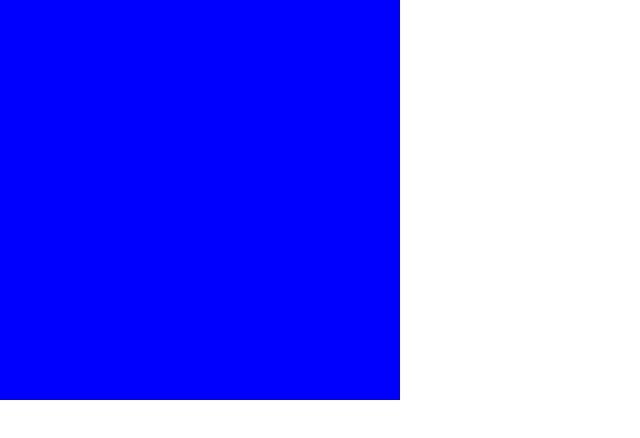
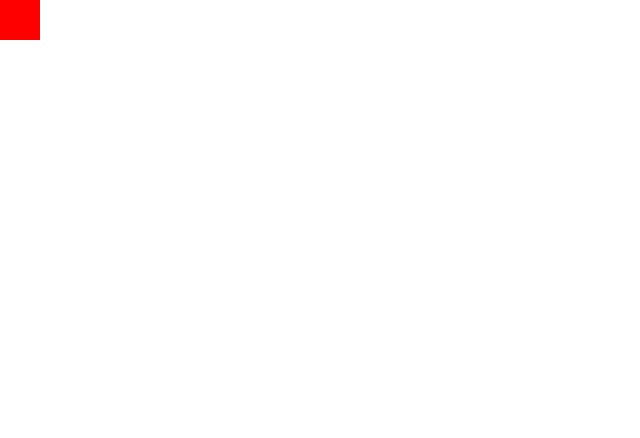
Before and after one commit to Kashifahmad22/rush, a plain HTML site: page index.html in a window 1280 px wide. Shown: the whole page, without its empty margins (0-640 px from the left). Drawn offline with Linux system fonts and the light colour scheme.

Commit message:
mouseover

```diff
--- a/index.html
+++ b/index.html
@@ -16,10 +16,14 @@
  body {
     width: 100%;
     height: 100%;
+    overflow: hidden;
+    position: relative;
  }
  #abcd{
-    width: 400px;
-    height: 400px;
+    position: absolute;
+    transition: all cubic-bezier(0.25, 0.1, 0.25, 1) 0.3s;
+    width: 40px;
+    height: 40px;
     background-color: red;
 }
 
--- a/script.js
+++ b/script.js
@@ -1,13 +1,5 @@
 let abcd = document.querySelector("#abcd");
-
-abcd.addEventListener("mouseover", function(){
-     abcd.style.backgroundColor = "blue";
-
-
+window.addEventListener("mousemove",function (dets){
+    abcd.style.top = dets.clientY + "px";
+    abcd.style.left = dets.clientX + "px";
 })
-
-abcd.addEventListener("mouseout", function(){
-     abcd.style.backgroundColor = "#ff0000";
-
-
-})
```
